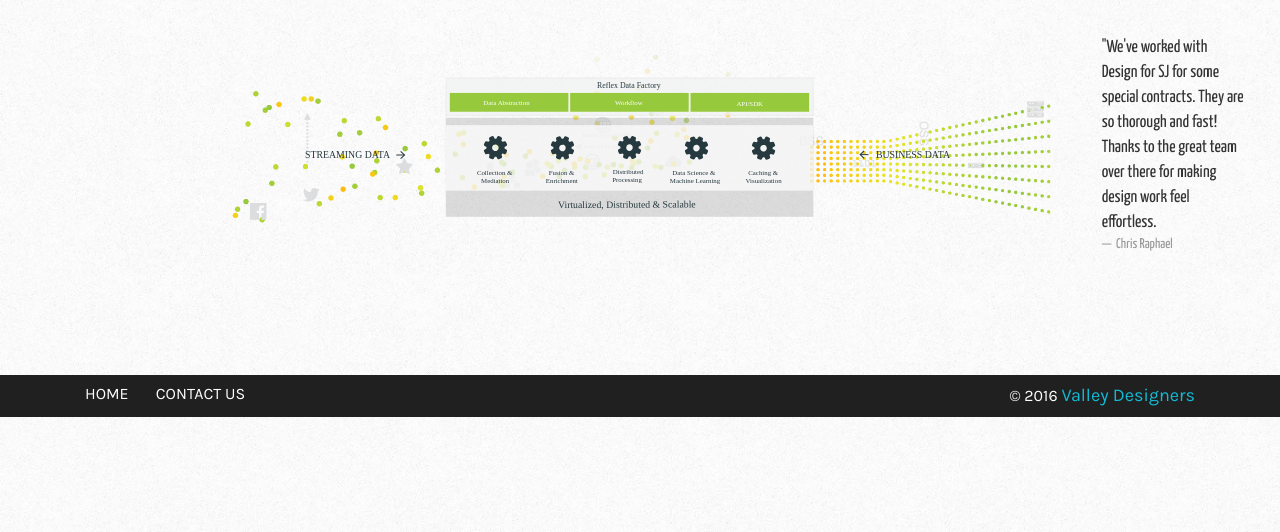
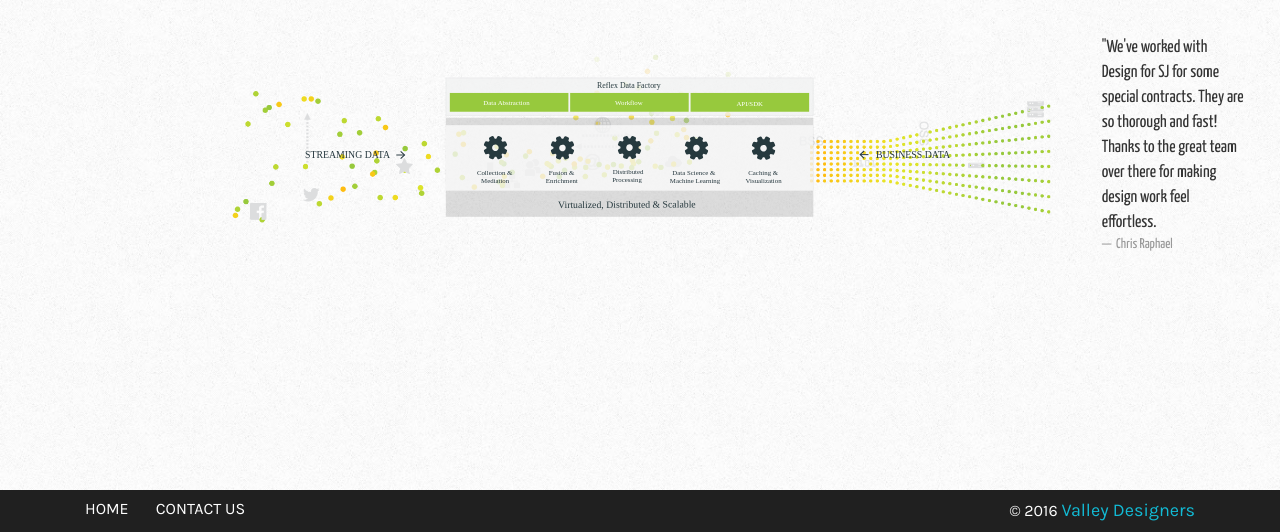
Before and after one commit to AshokKumar54/BootstrapWebsite, a website: page views/bigdata.html in a window 1280 px wide. Shown: the part 268-800 px from the top of the page. Drawn offline with nearby package versions, Linux system fonts and the light colour scheme; files whose address does not match are found by name.

Commit message:
Fixed footer for pages

```diff
--- a/views/bigdata.html
+++ b/views/bigdata.html
@@ -565,7 +565,7 @@
 	</div>
 	<!-- content-section-ends -->
 	<!-- footer-section-starts -->
-	<div class="footer">
+	<div class="footer navbar-fixed-bottom">
 		<div class="container">
 			<div class="col-md-6 bottom-menu">
 				<ul>
```
Also changed, not shown: views/blog.html (+1 -1 lines), views/businessprocess.html (+1 -1 lines), views/codeofconduct.html (+1 -1 lines), views/contact.html (+1 -1 lines), views/iot.html (+1 -1 lines).
